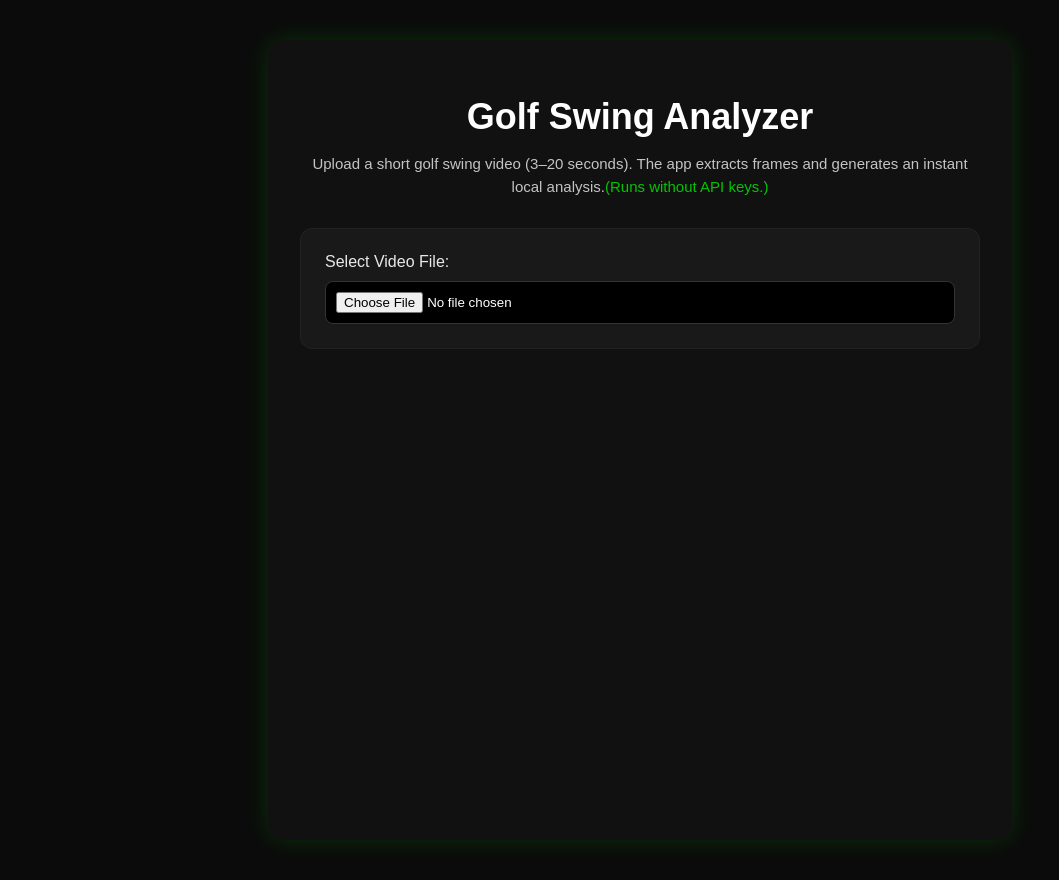
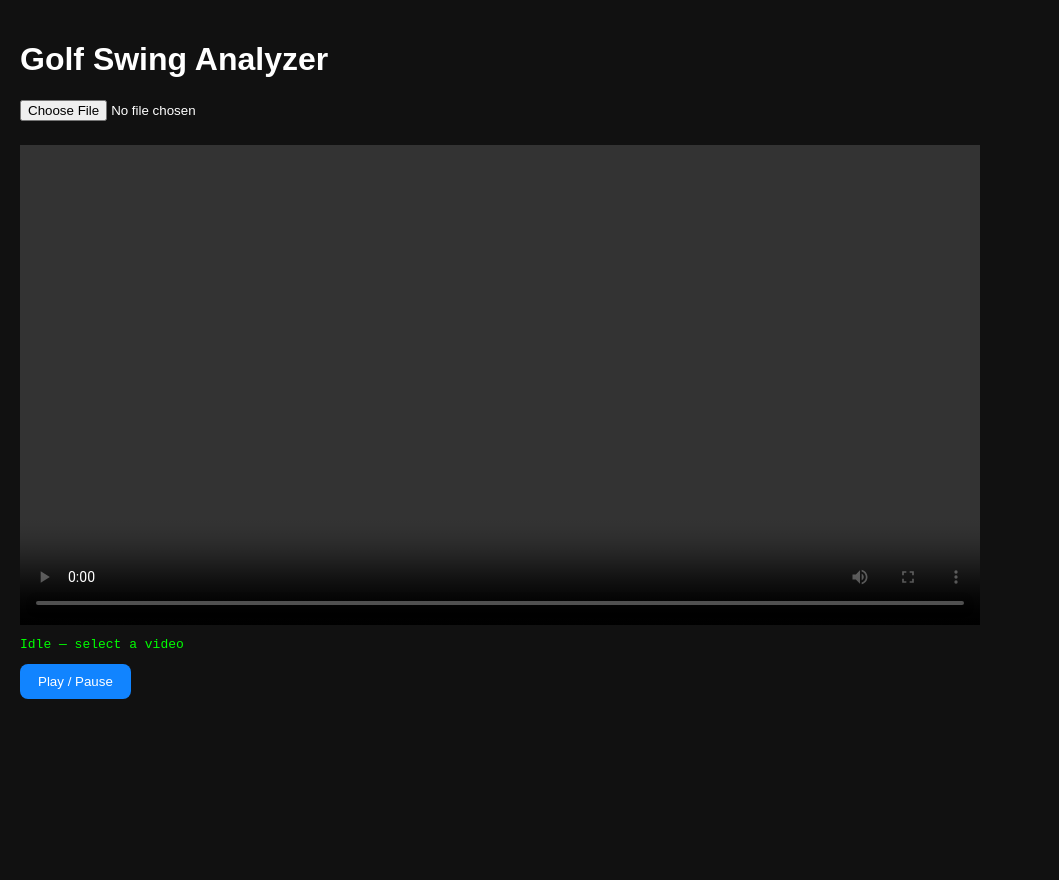
Before and after one commit to jpradcliffe-dot/golf-swing-app, a Next.js app: page / in a window 1280 px wide. Shown: the whole page, without its empty margins (0-1059 px from the left). After the commit the page ends 800 px from the top, so only its background shows below. Built offline with nearby package versions, Linux system fonts and the light colour scheme.

Commit message:
Update page.tsx

```diff
--- a/app/page.tsx
+++ b/app/page.tsx
@@ -1,126 +1,29 @@
+// app/page.tsx
 "use client";
 
-import { useState } from "react";
-import VideoAnalyzer from "@/components/VideoAnalyzer";
+import React, { useState } from "react";
+import VideoAnalyzer from "../components/VideoAnalyzer"; // relative path from app/page.tsx -> components folder
 
-export default function Home() {
+export default function Page() {
   const [file, setFile] = useState<File | null>(null);
 
-  const handleFile = (e: React.ChangeEvent<HTMLInputElement>) => {
-    if (e.target.files && e.target.files.length > 0) {
-      setFile(e.target.files[0]);
-    }
-  };
+  return (
+    <main style={{ padding: 20 }}>
+      <h1>Golf Swing Analyzer</h1>
 
-  return (
-    <main
-      style={{
-        minHeight: "100vh",
-        background: "#0b0b0b",
-        padding: "40px 20px",
-        color: "white",
-        display: "flex",
-        justifyContent: "center",
-      }}
-    >
-      <div
-        style={{
-          width: "100%",
-          maxWidth: "680px",
-          background: "#111",
-          padding: "32px",
-          borderRadius: "16px",
-          boxShadow: "0 0 25px rgba(0,255,0,0.15)",
-        }}
-      >
-        <h1
-          style={{
-            fontSize: "36px",
-            fontWeight: "bold",
-            textAlign: "center",
-            marginBottom: "12px",
+      <label>
+        <input
+          type="file"
+          accept="video/*"
+          onChange={(e) => {
+            const f = e.target.files?.[0] ?? null;
+            setFile(f);
           }}
-        >
-          Golf Swing Analyzer
-        </h1>
+        />
+      </label>
 
-        <p
-          style={{
-            opacity: 0.75,
-            fontSize: "15px",
-            textAlign: "center",
-            marginBottom: "30px",
-            lineHeight: "1.5",
-          }}
-        >
-          Upload a short golf swing video (3–20 seconds).
-          The app extracts frames and generates an instant local analysis.
-          <span style={{ color: "#00FF00" }}>(Runs without API keys.)</span>
-        </p>
-
-        <div
-          style={{
-            background: "#191919",
-            padding: "24px",
-            borderRadius: "12px",
-            border: "1px solid #222",
-            display: "flex",
-            flexDirection: "column",
-            gap: "18px",
-          }}
-        >
-          <label
-            style={{
-              fontSize: "16px",
-              opacity: 0.9,
-              marginBottom: "-8px",
-            }}
-          >
-            Select Video File:
-          </label>
-
-          <input
-            type="file"
-            accept="video/*"
-            onChange={handleFile}
-            style={{
-              padding: "10px",
-              borderRadius: "8px",
-              background: "#000",
-              border: "1px solid #333",
-              color: "white",
-            }}
-          />
-
-          {file && (
-            <div
-              style={{
-                background: "#000",
-                padding: "16px",
-                borderRadius: "8px",
-                border: "1px solid #333",
-                marginTop: "10px",
-              }}
-            >
-              <video
-                src={URL.createObjectURL(file)}
-                controls
-                style={{
-                  width: "100%",
-                  borderRadius: "8px",
-                  marginBottom: "20px",
-                }}
-              />
-            </div>
-          )}
-        </div>
-
-        {/* Analysis Section */}
-        {file && (
-          <div style={{ marginTop: "40px" }}>
-            <VideoAnalyzer file={file} />
-          </div>
-        )}
+      <div style={{ marginTop: 24 }}>
+        <VideoAnalyzer file={file} />
       </div>
     </main>
   );
```
